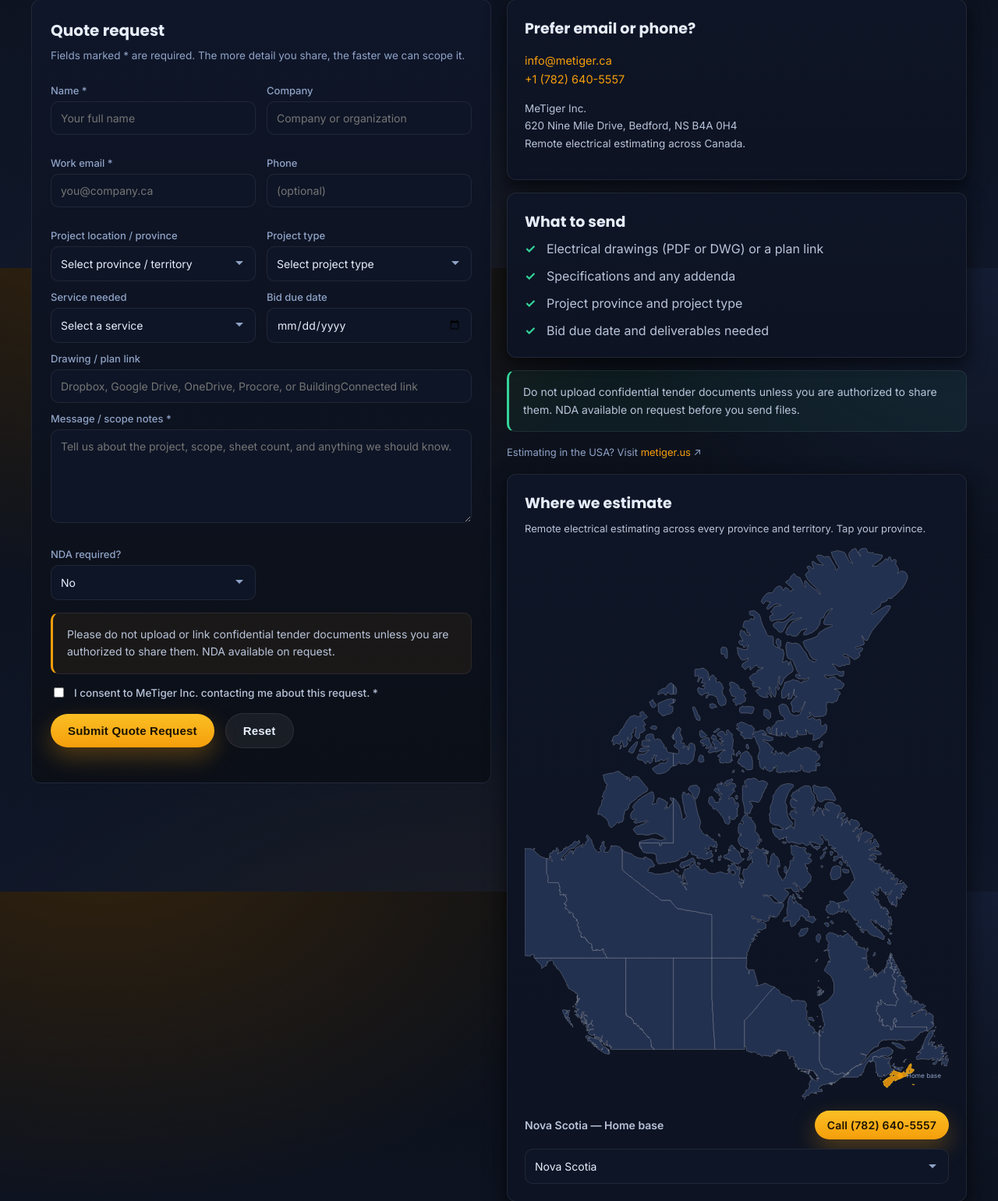
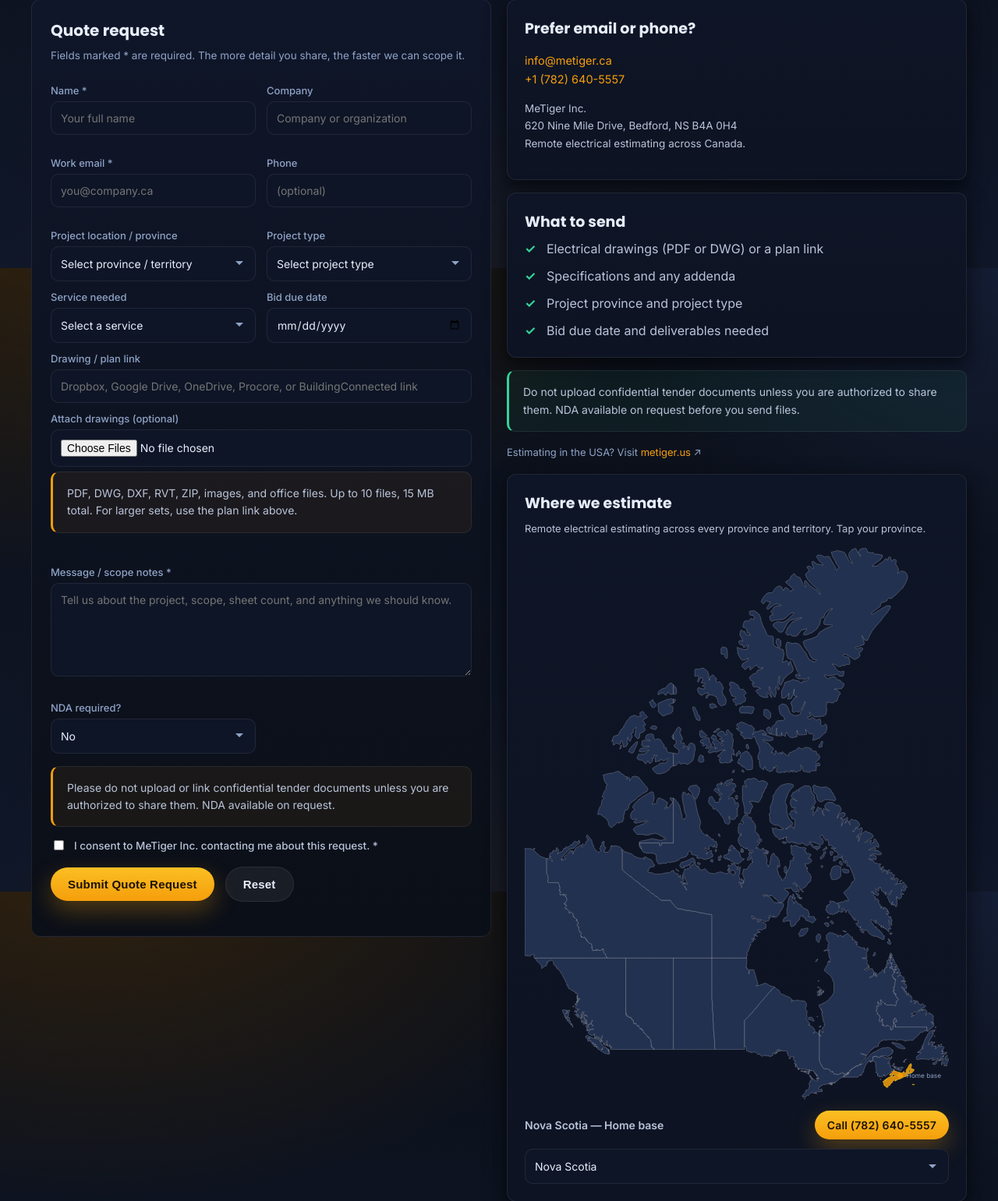
Before and after one commit to alimazloum2/MeTiger.ca, a Flask app: page /contact/ in a window 1280 px wide. Shown: the part 456-1997 px from the top of the page at 78% size. Run offline with Flask 3, Linux system fonts and the light colour scheme; some libraries are stand-ins or nearby versions.

Commit message:
feat(quote-form): accept drawing file uploads as email attachments
Clients can now attach drawings directly instead of only pasting a plan
link. The quote form already POSTed FormData, so added a multiple file
input (name=attachments); the server validates type/count/size and attaches
each file to the quote email.

Limits (mirrored client + server): up to 10 files, 15 MB combined raw, an
allowlist of drawing/office/image extensions. Flask MAX_CONTENT_LENGTH=20MB
with a JSON 413 handler; nginx client_max_body_size raised to 20m (noted in
DEPLOYMENT.md). Plan-link field remains for larger sets.

Co-Authored-By: Claude Opus 4.8 (1M context) <noreply@anthropic.com>

```diff
--- a/app.py
+++ b/app.py
@@ -16,6 +16,8 @@ from flask_limiter.util import get_remote_address
 import smtplib
 from email.mime.text import MIMEText
 from email.mime.multipart import MIMEMultipart
+from email.mime.application import MIMEApplication
+from werkzeug.utils import secure_filename
 
 app = Flask(__name__)
 app.secret_key = os.environ.get('SECRET_KEY', 'dev-secret-key-change-in-production')
@@ -25,6 +27,29 @@ app.config["TURNSTILE_SITE_KEY"] = os.getenv("TURNSTILE_SITE_KEY", "0x4AAAAAAB8W
 TURNSTILE_SECRET = os.getenv("TURNSTILE_SECRET", "")
 EL_WEBHOOK_SECRET = os.getenv("EL_WEBHOOK_SECRET", "")
 limiter = Limiter(get_remote_address, app=app, default_limits=["100/hour"])
+
+# Drawing uploads on the quote form. Files are emailed as attachments (there is
+# no object store), so the total is capped well under typical 25 MB mailbox
+# limits — base64 inflates attachments ~33%. Larger sets use the plan-link field.
+MAX_ATTACH_TOTAL = 15 * 1024 * 1024      # 15 MB combined, raw bytes
+MAX_ATTACH_FILES = 10
+ALLOWED_ATTACH_EXT = {
+    "pdf", "dwg", "dxf", "dwf", "rvt", "zip",
+    "png", "jpg", "jpeg", "gif", "tif", "tiff",
+    "csv", "xls", "xlsx", "doc", "docx", "txt",
+}
+# Hard request ceiling (> MAX_ATTACH_TOTAL to leave room for the other fields).
+# Exceeding it raises 413 before the view runs; see the handler below.
+app.config["MAX_CONTENT_LENGTH"] = 20 * 1024 * 1024
+
+
+@app.errorhandler(413)
+def _too_large(_e):
+    return jsonify(
+        success=False,
+        message="Files too large. Keep attachments under 15 MB total, "
+                "or share a plan link instead.",
+    ), 413
 
 
 @app.context_processor
@@ -432,21 +457,42 @@ def send_message():
         "Submitted from": request.form.get("source", "").strip(),
     }
 
+    # Collect optional drawing uploads. Field name "attachments" (multiple).
+    uploads = [f for f in request.files.getlist("attachments") if f and f.filename]
+    if len(uploads) > MAX_ATTACH_FILES:
+        return jsonify(success=False, message=f"Please attach at most {MAX_ATTACH_FILES} files."), 400
+    attachments = []
+    total = 0
+    for f in uploads:
+        safe = secure_filename(f.filename) or "attachment"
+        ext = safe.rsplit(".", 1)[-1].lower() if "." in safe else ""
+        if ext not in ALLOWED_ATTACH_EXT:
+            return jsonify(success=False, message=f"File type not allowed: {f.filename}"), 400
+        data = f.read()
+        total += len(data)
+        if total > MAX_ATTACH_TOTAL:
+            return jsonify(success=False, message="Attachments exceed 15 MB total. Share a plan link for larger sets."), 400
+        attachments.append((safe, data))
+    if attachments:
+        details["Attachments"] = ", ".join(n for n, _ in attachments)
+
     # Send email
     try:
-        send_contact_email(name, email, msg, details)
+        send_contact_email(name, email, msg, details, attachments=attachments)
         return jsonify(success=True, message="Thanks — we'll review your request and get back to you."), 200
     except Exception as e:
         print(f"Email error: {e}", flush=True)
         return jsonify(success=False, message="Error sending message. Please try again."), 500
 
-def send_contact_email(name, email, message, details=None):
+def send_contact_email(name, email, message, details=None, attachments=None):
     """Send a contact/quote email over SMTP.
 
     `details` is an optional dict of extra quote fields; only non-empty values
-    are included in the body. The From address must match the authenticated
-    SMTP user on most providers or the message is rejected; Reply-To is the
-    visitor so replies reach them directly.
+    are included in the body. `attachments` is an optional list of
+    (filename, bytes) tuples attached to the message (drawing uploads). The
+    From address must match the authenticated SMTP user on most providers or
+    the message is rejected; Reply-To is the visitor so replies reach them
+    directly.
 
     Server/port/security/sender are read from the environment so the mailbox
     can move hosts (e.g. Office365 -> mail.oqumail.com) without a code change:
@@ -493,6 +539,11 @@ def send_contact_email(name, email, message, details=None):
 
     msg.attach(MIMEText(body, 'plain'))
 
+    for fname, data in (attachments or []):
+        part = MIMEApplication(data, Name=fname)
+        part['Content-Disposition'] = f'attachment; filename="{fname}"'
+        msg.attach(part)
+
     # Send email. SSL (port 465) opens an encrypted socket directly; STARTTLS
     # (port 587) upgrades a plaintext connection. mail.oqumail.com-style hosts
     # typically use one of these two.
--- a/templates/partials/quote_form.html
+++ b/templates/partials/quote_form.html
@@ -99,6 +99,14 @@
     </div>
 
     <div>
+        <label for="q-attachments">Attach drawings (optional)</label>
+        <input type="file" id="q-attachments" name="attachments" multiple
+               accept=".pdf,.dwg,.dxf,.dwf,.rvt,.zip,.png,.jpg,.jpeg,.gif,.tif,.tiff,.csv,.xls,.xlsx,.doc,.docx,.txt" />
+        <p class="note" style="margin-top:6px;">PDF, DWG, DXF, RVT, ZIP, images, and office files. Up to 10 files, 15 MB total. For larger sets, use the plan link above.</p>
+        <div class="error" id="err-attachments"></div>
+    </div>
+
+    <div>
         <label for="q-message">Message / scope notes *</label>
         <textarea id="q-message" name="message" placeholder="Tell us about the project, scope, sheet count, and anything we should know." required></textarea>
         <div class="error" id="err-message"></div>
@@ -165,7 +173,18 @@
         setErr('err-email', emailOk ? '' : 'Enter a valid work email');
         setErr('err-message', msgOk ? '' : 'Please add a short scope note');
         if (!consentOk) status.textContent = 'Please provide consent so we can reply.';
-        if (!(nameOk && emailOk && msgOk && consentOk)) return;
+
+        // Attachment limits (mirror the server: 10 files, 15 MB total).
+        setErr('err-attachments', '');
+        var filesEl = document.getElementById('q-attachments');
+        var filesOk = true;
+        if (filesEl && filesEl.files && filesEl.files.length) {
+            var total = 0;
+            for (var i = 0; i < filesEl.files.length; i++) total += filesEl.files[i].size;
+            if (filesEl.files.length > 10) { setErr('err-attachments', 'Attach at most 10 files.'); filesOk = false; }
+            else if (total > 15 * 1024 * 1024) { setErr('err-attachments', 'Attachments exceed 15 MB total. Use the plan link for larger sets.'); filesOk = false; }
+        }
+        if (!(nameOk && emailOk && msgOk && consentOk && filesOk)) return;
 
         sending = true;
         submitBtn.disabled = true;
```
Also changed, not shown: DEPLOYMENT.md (+5 -0 lines).
